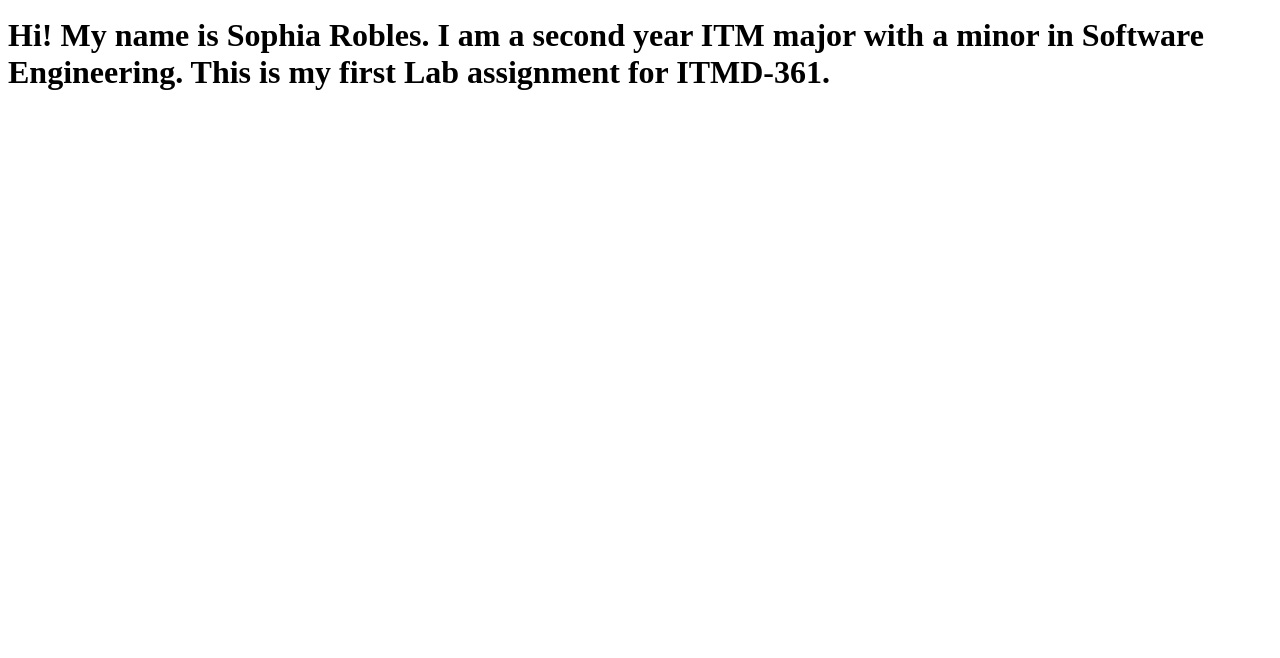
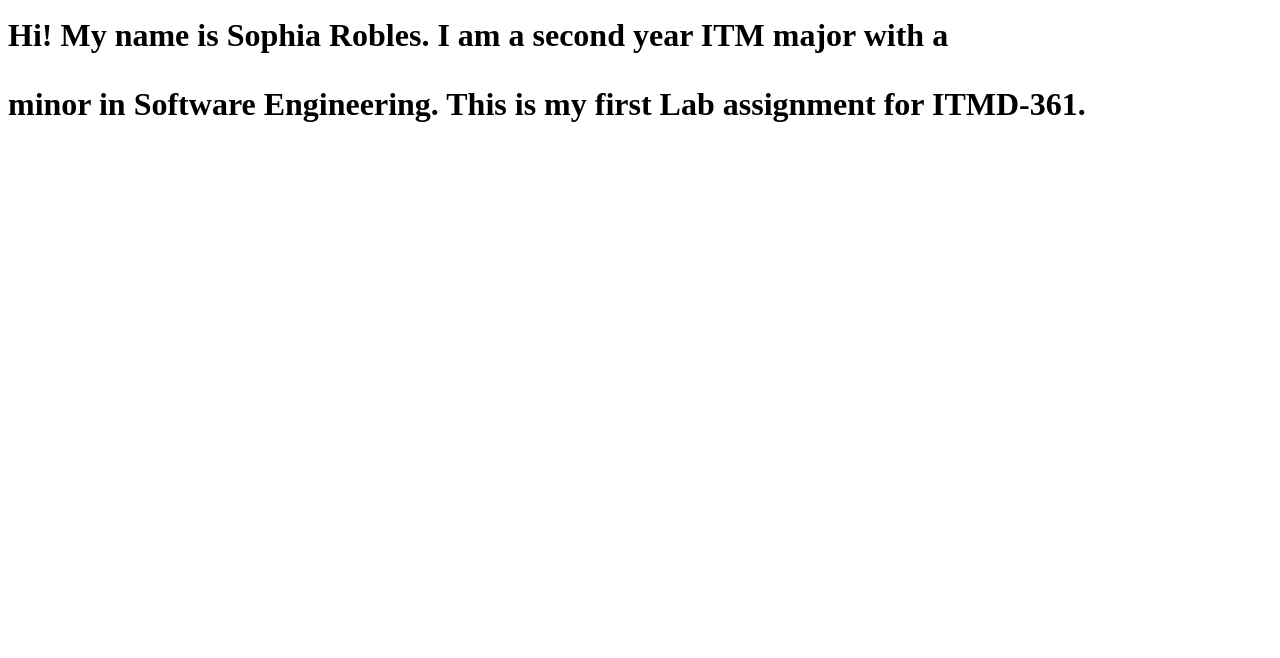
Before and after one commit to sophiamrobles/lab1, a plain HTML site: page index1.html in a window 1280 px wide. Shown: the part 142-800 px from the top of the page. Drawn offline with Linux system fonts and the light colour scheme.

Commit message:
Update index1.html

```diff
--- a/index1.html
+++ b/index1.html
@@ -8,6 +8,6 @@
   <h1> Lab 1 <h1>
   <p>&amp; ITMD 361 </p>
   <p>  Hi!  My name is Sophia Robles.  I am a second year ITM major with a
-    minor in Software Engineering.  This is my first Lab assignment for ITMD-361.</p>
+  <p> minor in Software Engineering.  This is my first Lab assignment for ITMD-361.</p>
 </body>
 </html>
```
